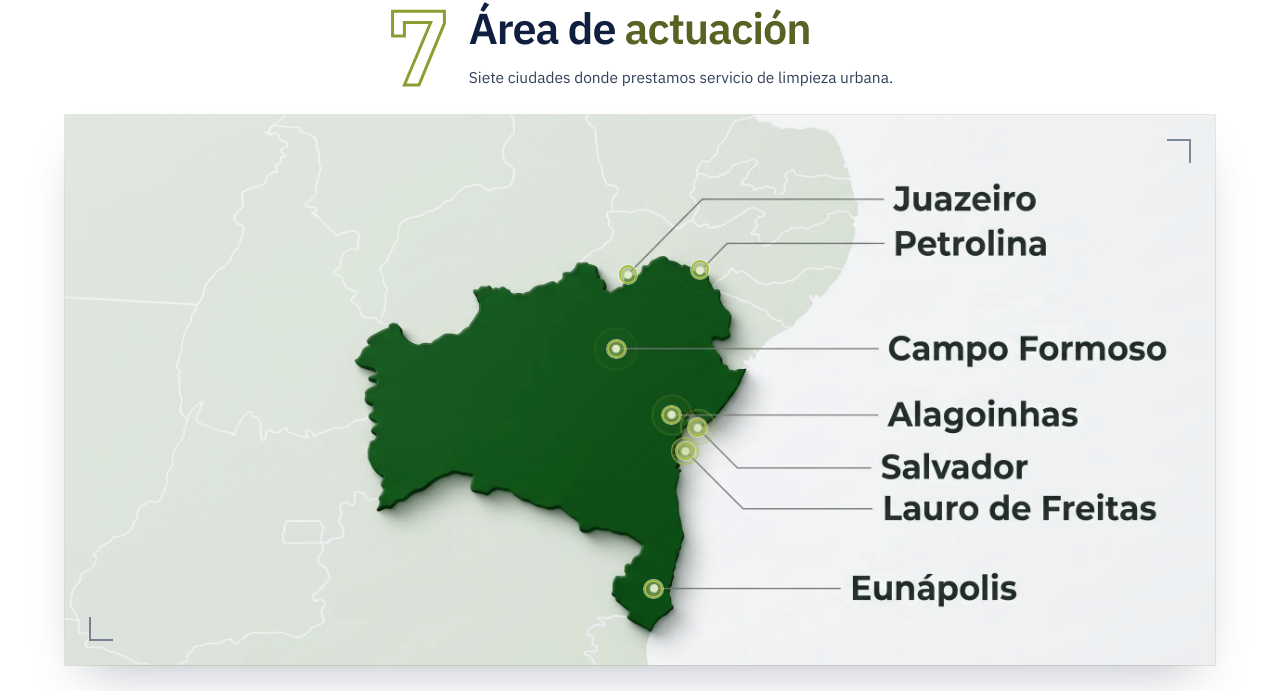
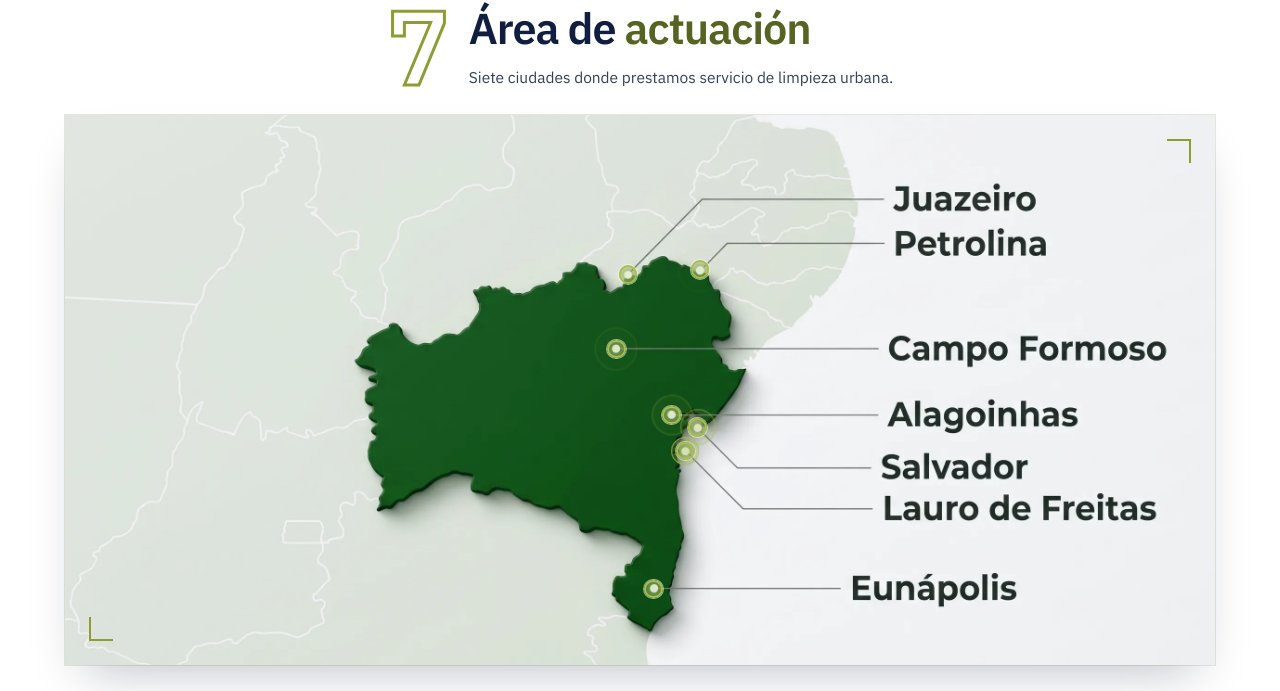
Before and after one commit to jhefferson-guerrero/cbs-web, a React (Vite) app: page /limp-city in a window 1280 px wide. Shown: the part 1764-2455 px from the top of the page. Built offline with nearby package versions, Linux system fonts and the light colour scheme.

Commit message:
Limp City, mapa: las esquinas en L pasan de gris azulado a verde musgo (el mismo del contorno del 7 y de los aros de las ciudades)

```diff
--- a/src/components/limpcity/LimpCityCoverage.tsx
+++ b/src/components/limpcity/LimpCityCoverage.tsx
@@ -137,8 +137,8 @@ export function LimpCityCoverage() {
               </motion.span>
             ))}
           </motion.div>
-          <span aria-hidden="true" className="absolute right-4 top-4 h-5 w-5 border-r-2 border-t-2 border-navy-900/50 lg:right-6 lg:top-6 lg:h-6 lg:w-6" />
-          <span aria-hidden="true" className="absolute bottom-4 left-4 h-5 w-5 border-b-2 border-l-2 border-navy-900/50 lg:bottom-6 lg:left-6 lg:h-6 lg:w-6" />
+          <span aria-hidden="true" className="absolute right-4 top-4 h-5 w-5 border-r-2 border-t-2 border-moss-500 lg:right-6 lg:top-6 lg:h-6 lg:w-6" />
+          <span aria-hidden="true" className="absolute bottom-4 left-4 h-5 w-5 border-b-2 border-l-2 border-moss-500 lg:bottom-6 lg:left-6 lg:h-6 lg:w-6" />
           {/* Cortina que se achica hacia la derecha y revela el mapa de izquierda a derecha. */}
           <motion.div
             aria-hidden="true"
```
